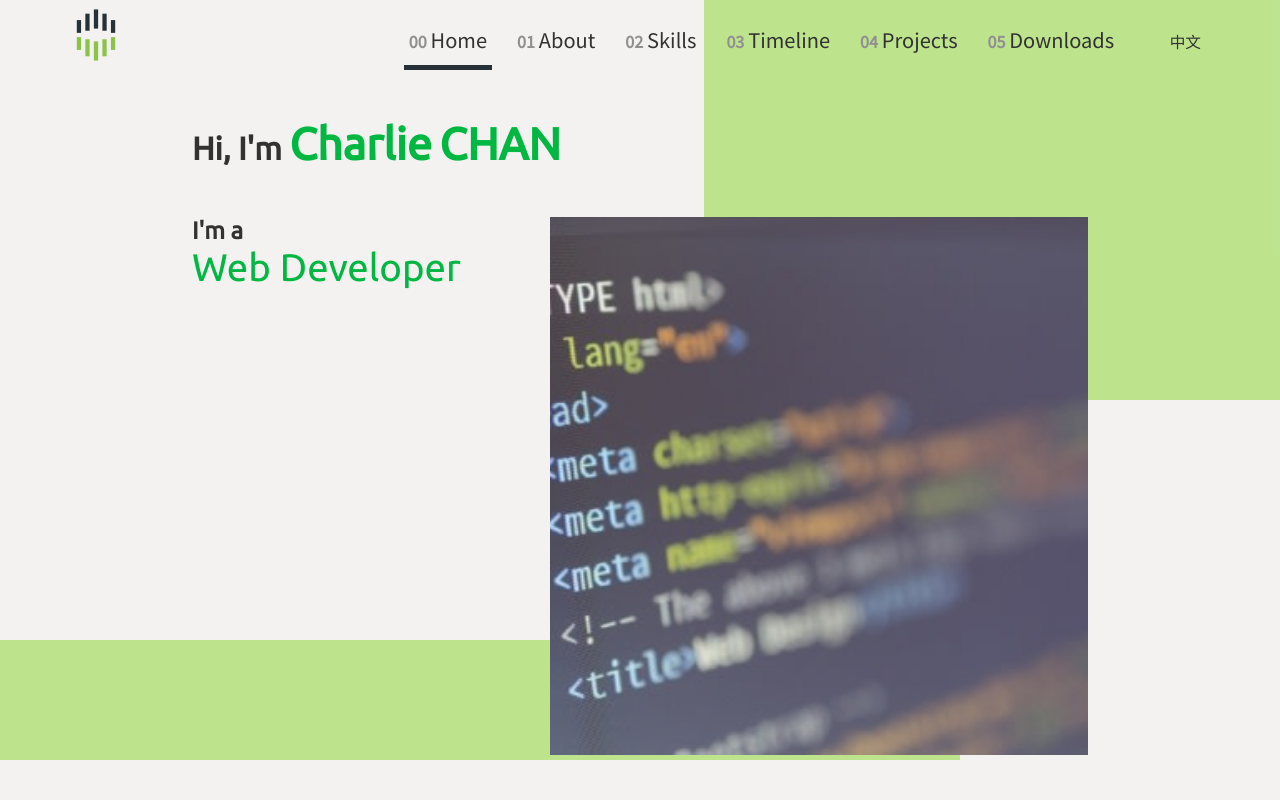
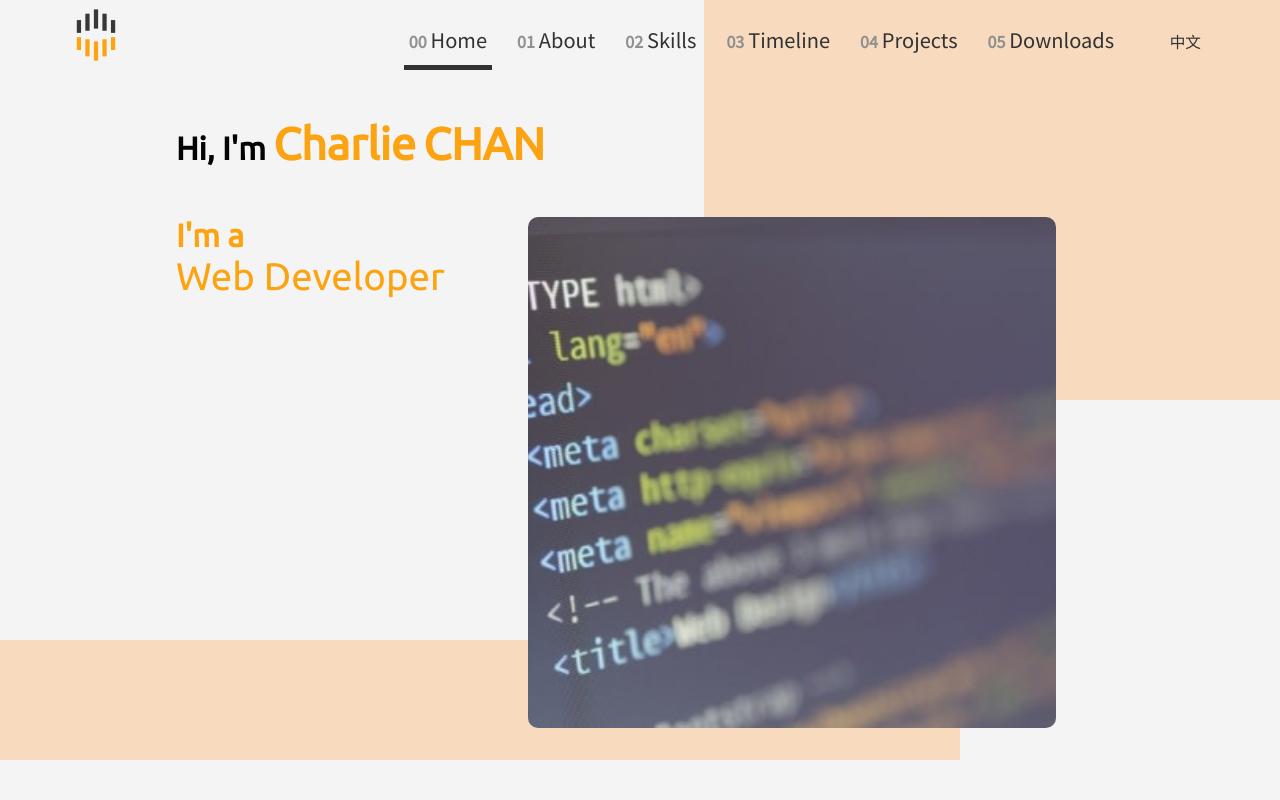
Before and after one commit to charlieop/personal_page, a plain HTML site: page personal_page_html/index.html in a window 1280 px wide. Shown: the top 800 px of the page. Drawn offline with Linux system fonts and the light colour scheme.

Commit message:
changed personal page layout and home page

```diff
--- a/personal_page_html/index.html
+++ b/personal_page_html/index.html
@@ -21,7 +21,7 @@
   </head>
   <body>
     <header>
-      <div class="nav-wrapper flex">
+      <div class="nav-wrapper">
         <div class="logo-wrapper">
           <a href="../">
             <svg
@@ -33,70 +33,70 @@
               <rect
                 x="46.667"
                 y="10"
-                fill="#263238"
+                fill="#373737"
                 width="6.667"
                 height="30"
               />
               <rect
                 x="33.333"
                 y="16.667"
-                fill="#263238"
+                fill="#373737"
                 width="6.667"
                 height="26.667"
               />
               <rect
                 x="20"
                 y="26.667"
-                fill="#263238"
+                fill="#373737"
                 width="6.667"
                 height="20"
               />
               <rect
                 x="60"
                 y="16.667"
-                fill="#263238"
+                fill="#373737"
                 width="6.667"
                 height="26.667"
               />
               <rect
                 x="73.333"
                 y="26.667"
-                fill="#263238"
+                fill="#373737"
                 width="6.667"
                 height="20"
               />
               <rect
                 x="46.667"
                 y="60"
-                fill="#8BC34A"
+                fill="#fca311"
                 width="6.667"
                 height="30"
               />
               <rect
                 x="60"
                 y="56.667"
-                fill="#8BC34A"
+                fill="#fca311"
                 width="6.667"
                 height="26.666"
               />
               <rect
                 x="73.333"
                 y="53.333"
-                fill="#8BC34A"
+                fill="#fca311"
                 width="6.667"
                 height="20"
               />
               <rect
                 x="33.333"
                 y="56.667"
-                fill="#8BC34A"
+                fill="#fca311"
                 width="6.667"
                 height="26.666"
               />
               <rect
                 x="20"
                 y="53.333"
-                fill="#8BC34A"
+                fill="#fca311"
                 width="6.667"
                 height="20"
               />
@@ -209,7 +209,7 @@
         <div class="content-wrapper">
           <h2>About Me</h2>
           <div class="photo">
-            <img src="" width="240px" height="320px" alt="a photo of me" />
+            <img src="./img/charlie.jpg" width="240px" height="320px" alt="a photo of me" />
           </div>
           <p>
             Lorem ipsum dolor sit amet consectetur adipisicing elit. Ratione
@@ -503,7 +503,6 @@
               <a href="#" download="charlie's_page.html">Download</a>
             </div>
           </div>
-          <hr />
         </div>
       </section>
     </main>
--- a/personal_page_html/style/style.css
+++ b/personal_page_html/style/style.css
@@ -1,32 +1,32 @@
 :root {
-  --title-font: "Source Sans Pro", Ubuntu, sans-serif;
-  --text-font: Ubuntu, serif;
+  --primary-font: Ubuntu, serif;
+  --secondary-font: "Source Sans Pro", Ubuntu, sans-serif;
 
-  --background-color: #f4f2f1;
-  --font-color: #323232;
-  --main-color: #9cdc54;
-  --stress-color: #00b742;
-  --accent-color: #263238;
+  --primary-font-color: #030303;
+  --secondary-font-color: #323232;
+  --background-color: #f4f4f4;
+  --primary-color: #fca311;
+  --secondary-color: #ffffff;
+  --accent-color: #1a9e1e;
 
-  --nav-font: 1.4rem var(--title-font);
-  --nav-font-color: #323232;
   --nav-height: 64px;
+  --nav-font: 1.4rem var(--secondary-font);
+  --nav-font-color: var(--secondary-font-color);
+  --header-background: var(--background-color);
+  --nav-hover-background: var(--primary-color);
+  --nav-hint-color: var(--secondary-font-color);
+  --nav-secondary-color: #909090;
   --nav-background: #eeeeeeaa;
-  --header-background: #f4f2f1;
-  --nav-hover-background: #9cdc54;
-  --hint-color: #263238;
   --nav-toggle-duration: 1s;
 
-  --home-background: #9cdc54a0;
+  --home-background: #ffa75655;
 
-  --footer-seperation-color: #44444466;
-  --footer-background: #76b82a;
-  --footer-font: 1rem var(--title-font);
+  --footer-seperation-color: var(--secondary-font-color);
+  --footer-background: var(--primary-color);
+  --footer-font: 1rem var(--secondary-font);
   --footer-title-color: #f4f2f1ee;
   --footer-text-color: #f4f2f1bb;
   --footer-padding-left: 1rem;
-
-  --wechat-color: #7bb32e;
 }
 
 *,
@@ -52,27 +52,44 @@ html {
   scroll-padding-top: calc(1em + 6px + var(--nav-height));
 }
 
+@media screen and (min-width: 1600px) {
+  body {
+    display: grid;
+    grid-template-columns: 1fr 1600px 1fr;
+  }
+  header {
+    grid-column: 1 / 4;
+  }
+  .nav-wrapper {
+    margin: 0 calc((100vw - 1600px) / 2);
+  }
+  main {
+    grid-column: 2 / 3;
+    overflow-x: clip;
+  }
+  footer {
+    grid-column: 1 / 4;
+  }
+  .footer-wrapper {
+    margin: 0 calc((100vw - 1600px) / 2);
+  }
+}
+
 body {
-  font-family: var(--text-font);
-  color: var(--font-color);
-  display: grid;
-  grid-template-columns: 5vw 1fr 5vw;
-  grid-template-areas:
-    "header header  header"
-    ".      main    ."
-    "footer footer  footer";
-
+  font-family: var(--primary-font);
+  color: var(--primary-font-color);
   background-color: var(--background-color);
   overflow-x: hidden;
 }
 
+/*
+  NAVIGATION BAR
+*/
 header {
-  padding: 3px 10px 3px 5vw;
-  grid-area: header;
   font: var(--nav-font);
   color: var(--nav-font-color);
 
-  display: flex;
+  padding: 3px 10px 3px 5vw;
   align-items: center;
   position: sticky;
   top: 0;
@@ -86,17 +103,13 @@ header {
   transform: translate3d(0, -100%, 0);
   transition: all 0.5s ease-in-out 0.1s;
 }
-
 .scrolling-up {
   background-color: var(--header-background);
   box-shadow: 0 -2px 5px black;
 }
 
-.flex {
+.nav-wrapper {
   display: flex;
-}
-
-.nav-wrapper {
   flex-basis: 100%;
   height: var(--nav-height);
 }
@@ -110,14 +123,11 @@ header {
   inset: 0 0 0 30%;
   height: 100lvh;
   z-index: 100;
-
   display: flex;
   flex-direction: column;
   justify-content: start;
   gap: 0.5rem;
-
   padding: 6rem 2rem;
-
   transition: transform 300ms ease-in-out;
 }
 
@@ -138,9 +148,7 @@ header {
 
 .nav-title {
   position: absolute;
-
   font-size: 1.8em;
-
   top: 1rem;
   left: 10px;
 }
@@ -151,16 +159,12 @@ header {
   display: block;
   border-radius: 5px;
   padding: 5px;
-
-  transition: background-color 0.2s linear;
-  transition: transform 0.3s ease-in-out;
+  transition: transform 0.3s ease-in-out, background-color 0.2s linear;
 }
 
 .nav-item:hover {
   background-color: var(--nav-hover-background);
   transform: translate(2px, -5px);
-  transition: background-color 0.2s linear;
-  transition: transform 0.3s ease-in-out;
 }
 
 .nav-item a {
@@ -171,18 +175,18 @@ header {
 .nav-item a > span {
   display: block;
   font-weight: 900;
-  color: #909090;
-  /* width: 100%; */
+  color: var(--nav-secondary-color);
 }
 
 .current {
   position: relative;
 }
+
 .current::after {
   content: "";
   display: block;
   position: absolute;
-  background-color: var(--hint-color);
+  background-color: var(--nav-hint-color);
 }
 
 .lang {
@@ -191,38 +195,226 @@ header {
   height: auto;
 }
 
+@media screen and (max-width: 800px) {
+  .current::after {
+    right: 0;
+    bottom: 0;
+    height: 100%;
+    width: 10px;
+  }
+
+  .primary-nav {
+    background-color: var(--nav-background);
+    -webkit-backdrop-filter: blur(6px);
+    backdrop-filter: blur(6px);
+  }
+
+  .nav-toggle {
+    position: absolute;
+    right: 2rem;
+  }
+
+  #nav-toggle:checked ~ nav .primary-nav {
+    transform: translate3d(0, 0, 0);
+    opacity: 100%;
+    transition: opacity 0.3s ease-in-out;
+  }
+  #nav-toggle:not(:checked) ~ nav .primary-nav {
+    transform: translate3d(100%, 0, 0);
+    opacity: 0%;
+    transition: all 0.3s ease-in-out;
+  }
+  #nav-toggle:not(:checked) ~ .menu {
+    opacity: 100%;
+    transition: opacity 0.3s ease-in-out 0.15s;
+  }
+  #nav-toggle:checked ~ .menu {
+    opacity: 0%;
+    transition: opacity 0.3s ease-in-out;
+  }
+  #nav-toggle:not(:checked) ~ .cross {
+    opacity: 0%;
+    transition: opacity 0.3s ease-in-out;
+  }
+  #nav-toggle:checked ~ .cross {
+    opacity: 100%;
+    transition: opacity 0.3s ease-in-out 0.15s;
+  }
+}
+
+@media screen and (min-width: 800px) {
+  header {
+    padding: 3px calc(3vw + 10px) 3px 3vw;
+  }
+
+  nav {
+    line-height: var(--nav-height);
+  }
+
+  .nav-wrapper {
+    justify-content: space-between;
+    align-items: center;
+  }
+
+  .primary-nav {
+    flex-grow: 1;
+    flex-direction: row;
+    justify-content: end;
+    align-items: first baseline;
+    gap: min(2vw, 20px);
+    height: calc(0.7 * var(--nav-height));
+    line-height: calc(0.7 * var(--nav-height));
+    position: unset;
+    transform: unset;
+    padding: unset;
+    background-color: unset;
+    margin: 0 0 0 auto;
+    font-size: 0.9em;
+  }
+
+  .nav-item {
+    margin: 0;
+  }
+
+  .nav-item:hover {
+    transform: translate(1px, -2px);
+  }
+
+  .nav-item a > span {
+    display: inline;
+    margin-right: 0.2rem;
+    font-size: 0.8em;
+  }
+
+  .current::after {
+    left: 0;
+    bottom: -1px;
+    height: 5px;
+    width: 100%;
+  }
+
+  .nav-toggle {
+    display: none;
+  }
+
+  .nav-title {
+    display: none;
+  }
+
+  .menu {
+    display: none;
+  }
+
+  .lang {
+    font-size: 0.6em;
+  }
+}
+
+@media screen and (min-width: 1200px) {
+  header {
+    padding: 3px calc(5vw + 10px) 3px 5vw;
+  }
+
+  .primary-nav {
+    font-size: 1em;
+  }
+
+  .nav-item a > span {
+    display: inline;
+    margin-right: 0.25rem;
+    font-size: 0.8em;
+  }
+
+  .lang {
+    margin-left: 2vw;
+    font-size: 0.7em;
+  }
+}
+
+/*
+  Main grid and settings
+*/
+
 main {
-  grid-area: main;
-  min-height: calc(100vh - var(--nav-height) - 6px);
-  row-gap: 3rem;
-
-  display: flex;
-  flex-direction: column;
+  display: grid;
+  grid-template-columns: 0 1fr 0;
+  grid-template-areas:
+    ".  home  ."
+    ".  about ."
+    ".  skills  ."
+    ".  timeline  ."
+    ".  projects  ."
+    ".  downloads  .";
   gap: 3rem;
 }
 
-.home::before {
+.home {
+  grid-area: home;
+}
+
+.about {
+  grid-area: about;
+}
+
+.skills {
+  grid-area: skills;
+}
+
+.timeline {
+  grid-area: timeline;
+}
+
+.projects {
+  grid-area: projects;
+}
+
+.downloads {
+  grid-area: downloads;
+}
+
+@media screen and (min-width: 800px) {
+  main {
+    grid-template-columns: 5vw 1fr 5vw;
+  }
+}
+
+@media screen and (min-width: 1200px) {
+  main {
+    grid-template-columns: 10vw 1fr 10vw;
+  }
+}
+
+section h2 {
+  font-size: 2em;
+  color: var(--primary-color);
+}
+
+section:not(.home) {
+  min-height: 100vh;
+}
+
+/*
+  Different Sessions
+*/
+
+/* Home */
+
+.home::before,
+.home::after {
   content: "";
   display: block;
   position: absolute;
   background-color: var(--home-background);
   inset: 0 0 50% 55%;
-
   z-index: -1;
 }
 
 .home::after {
-  content: "";
-  display: block;
-  position: absolute;
-  background-color: var(--home-background);
   inset: 80% 25% 5% 0;
+}
 
-  z-index: -1;
-}
 .home {
   padding: 3rem 0;
-
   height: calc(100svh - var(--nav-height) - 6px);
 }
 
@@ -231,10 +423,11 @@ main {
 }
 
 .name {
-  color: var(--stress-color);
+  color: var(--primary-color);
   font-size: 1.4em;
   font-weight: 700;
 }
+
 .home-intro {
   grid-template-areas: "intro-section";
   padding: 3rem 0;
@@ -261,11 +454,12 @@ main {
   width: 100%;
   height: 100%;
   object-fit: cover;
+  border-radius: 10px;
 }
 
 .home-intro-text span {
   font-size: 2.4em;
-  color: var(--stress-color);
+  color: var(--primary-color);
 }
 
 @media screen and (max-width: 800px) {
@@ -281,11 +475,13 @@ main {
     align-items: center;
     justify-content: center;
 
-    color: var(--font-color);
+    color: var(--primary-font-color);
     font-size: 1.4em;
     font-weight: 900;
   }
   .home-intro-text h2 {
+    color: revert;
+    font-size: revert;
     position: absolute;
     inset: 3rem 2rem;
     text-shadow: #fff 0px 0px 5px;
@@ -294,42 +490,35 @@ main {
 
 @media screen and (min-width: 800px) {
   .home {
-    /* position: relative; */
     padding: 3rem 0;
   }
+
   .home-intro {
     height: 100%;
   }
+
   .home-intro-section {
     display: grid;
-    grid-template-columns: 2fr 3fr;
-    height: 100%;
+    grid-template-columns: 2fr 3fr 3rem;
+    height: 95%;
   }
 }
 
+/* About */
+.about {
+}
+
+/*
+  Footer Secion
+*/
 footer {
-  grid-area: footer;
   position: relative;
   z-index: 10;
   background-color: var(--footer-background);
   font: var(--footer-font);
   color: var(--footer-text-color);
   padding: 5rem 2rem;
-
-  /* background-color: red; */
 }
-
-/* .footer-wrapper::before {
-  content: "";
-  position: absolute;
-  display: block;
-  width: 96%;
-  height: 2px;
-  border-radius: 1.5px;
-  top: 0;
-  left: 2%;
-  background-color: var(--footer-seperation-color);
-} */
 
 .footer-wrapper {
   display: grid;
@@ -395,141 +584,3 @@ footer {
 .footer-footnote strong {
   font-size: 1.2em;
 }
-
-@media screen and (max-width: 800px) {
-  /* .current {
-    display: flex;
-  } */
-  .current::after {
-    right: 0;
-    bottom: 0;
-    height: 100%;
-    width: 10px;
-  }
-  .primary-nav {
-    background-color: var(--nav-background);
-    -webkit-backdrop-filter: blur(6px);
-    backdrop-filter: blur(6px);
-  }
-
-  .nav-toggle {
-    position: absolute;
-    right: 2rem;
-  }
-  #nav-toggle:checked ~ nav .primary-nav {
-    transform: translate3d(0, 0, 0);
-    opacity: 100%;
-    transition: opacity 0.3s ease-in-out;
-  }
-  #nav-toggle:not(:checked) ~ nav .primary-nav {
-    transform: translate3d(100%, 0, 0);
-    opacity: 0%;
-    transition: all 0.3s ease-in-out;
-  }
-
-  #nav-toggle:not(:checked) ~ .menu {
-    opacity: 100%;
-    transition: opacity 0.3s ease-in-out 0.15s;
-  }
-  #nav-toggle:checked ~ .menu {
-    opacity: 0%;
-    transition: opacity 0.3s ease-in-out;
-  }
-  #nav-toggle:not(:checked) ~ .cross {
-    opacity: 0%;
-    transition: opacity 0.3s ease-in-out;
-  }
-  #nav-toggle:checked ~ .cross {
-    opacity: 100%;
-    transition: opacity 0.3s ease-in-out 0.15s;
-  }
-}
-
-@media screen and (min-width: 800px) {
-  body {
-    grid-template-columns: 10vw 1fr 10vw;
-  }
-  header {
-    padding: 3px calc(3vw + 10px) 3px 3vw;
-  }
-  nav {
-    line-height: var(--nav-height);
-  }
-  .nav-wrapper {
-    justify-content: space-between;
-    align-items: center;
-  }
-  .primary-nav {
-    flex-grow: 1;
-    flex-direction: row;
-    justify-content: end;
-    align-items: first baseline;
-    gap: min(2vw, 20px);
-
-    height: calc(0.7 * var(--nav-height));
-    line-height: calc(0.7 * var(--nav-height));
-    position: unset;
-    transform: unset;
-    padding: unset;
-    background-color: unset;
-
-    margin: 0 0 0 auto;
-
-    font-size: 0.9em;
-  }
-  .nav-item {
-    margin: 0;
-  }
-
-  .nav-item:hover {
-    transform: translate(1px, -2px);
-  }
-
-  .nav-item a > span {
-    display: inline;
-    margin-right: 0.2rem;
-    font-size: 0.8em;
-  }
-
-  .current::after {
-    left: 0;
-    bottom: -1px;
-    height: 5px;
-    width: 100%;
-  }
-
-  .nav-toggle {
-    display: none;
-  }
-
-  .nav-title {
-    display: none;
-  }
-  .menu {
-    display: none;
-  }
-  .lang {
-    font-size: 0.6em;
-  }
-}
-
-@media screen and (min-width: 1000px) {
-  body {
-    grid-template-columns: 15vw 1fr 15vw;
-  }
-  header {
-    padding: 3px calc(5vw + 10px) 3px 5vw;
-  }
-  .primary-nav {
-    font-size: 1em;
-  }
-  .nav-item a > span {
-    display: inline;
-    margin-right: 0.25rem;
-    font-size: 0.8em;
-  }
-  .lang {
-    margin-left: 2vw;
-    font-size: 0.7em;
-  }
-}
```
Also changed, not shown: personal_page_html/img/charlie.jpg (added).
